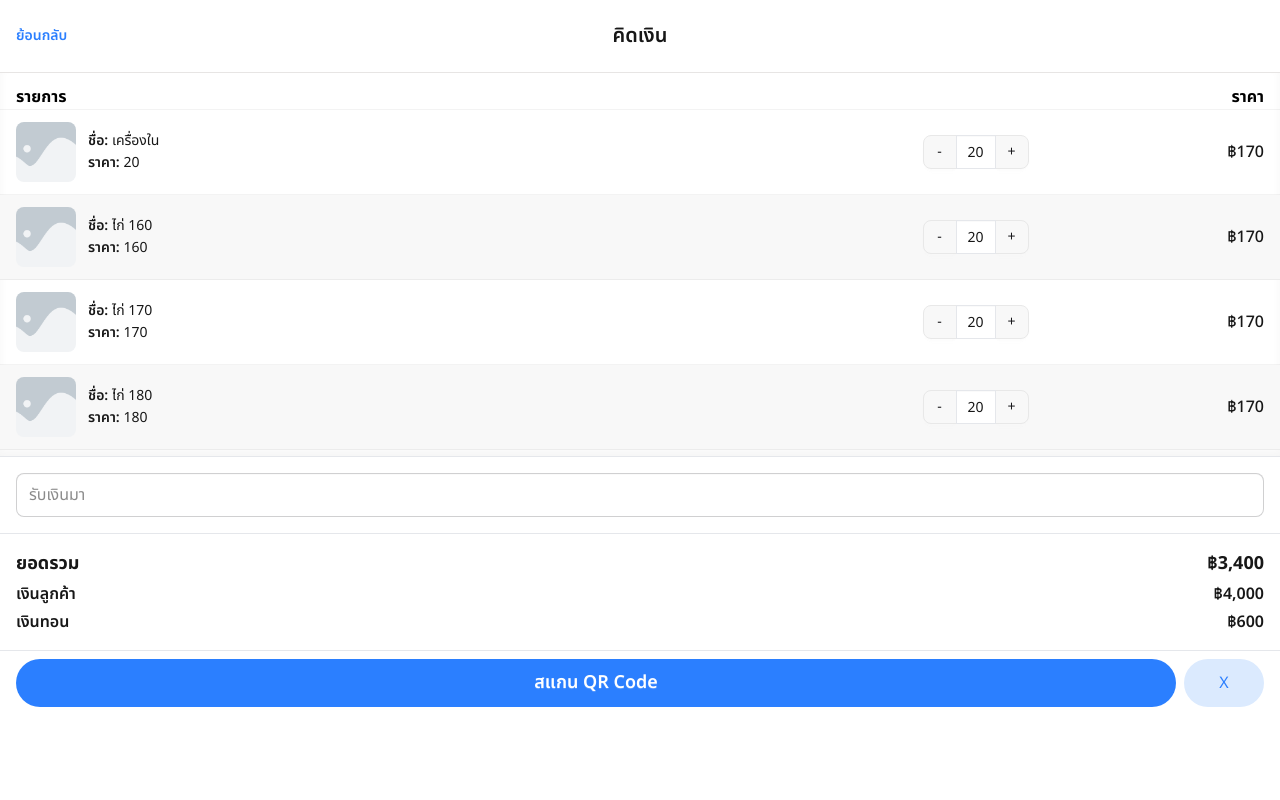
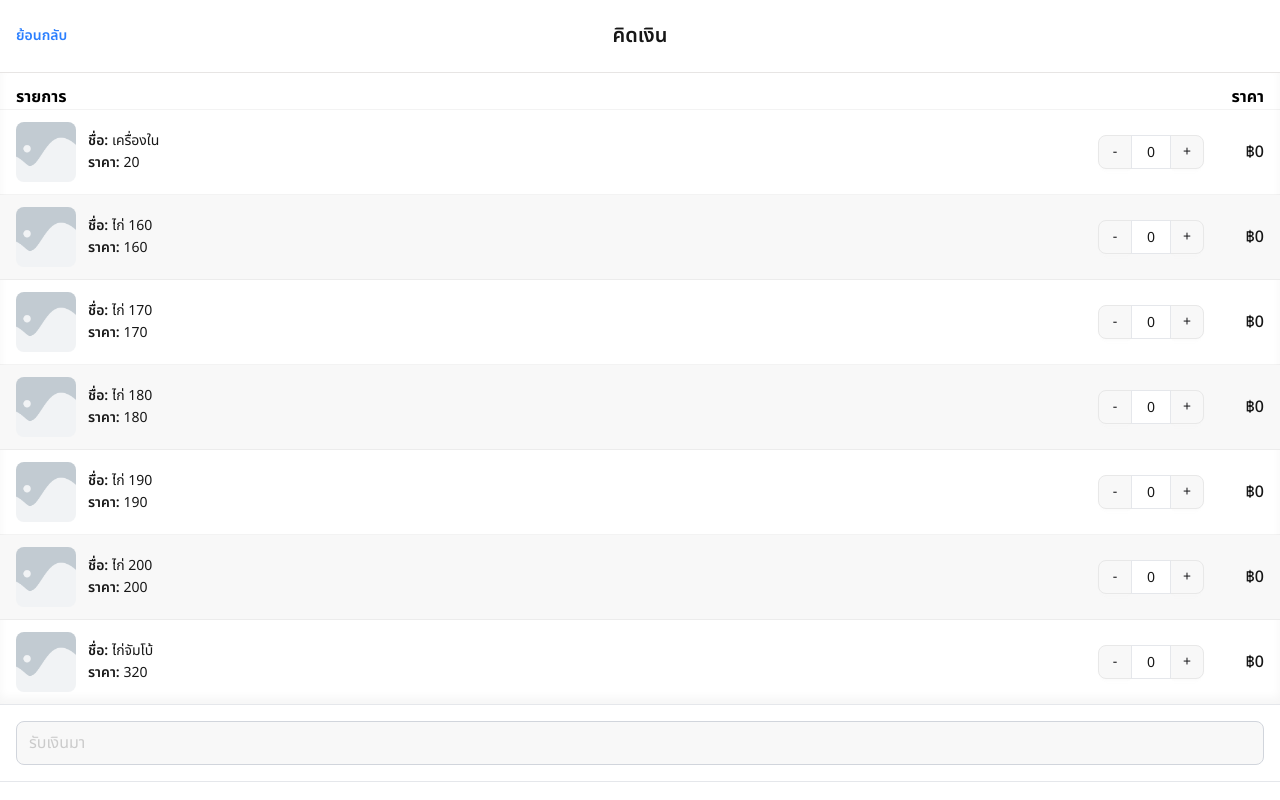
Before and after one commit to entsrkk/addkaithai-crs, a Next.js app: page /calculate in a window 1280 px wide. Shown: the top 800 px of the page. Built offline with nearby package versions, Linux system fonts and the light colour scheme.

Commit message:
add ProductRow component and refactor Calculatepage for improved product display and quantity handling

```diff
--- a/src/app/calculate/page.tsx
+++ b/src/app/calculate/page.tsx
@@ -1,9 +1,11 @@
 "use client";
 import Link from "next/link";
 import React, { useEffect, useState } from "react";
+import ProductRow from "../components/ProductRow";
+import { get } from "http";
 
 interface Product {
-  id: number;
+  product_id: number;
   product_name: string;
   product_price: number;
   product_image?: string;
@@ -11,6 +13,8 @@ interface Product {
 
 const Calculatepage = () => {
   const [products, setProducts] = useState<Product[]>([]);
+  const [quantity, setQuantity] = useState<{ [key: number]: number }>({});
+  const [getMoney, setGetMoney] = useState<number>(0);
 
   useEffect(() => {
     const fetchData = async () => {
@@ -26,63 +30,52 @@ const Calculatepage = () => {
     fetchData();
   }, []);
 
+    const handleIncrease = (productId: number) => {
+    setQuantity((prev) => ({
+      ...prev,
+      [productId]: (prev[productId] || 0) + 1,
+    }));
+  };
+
+  const handleDecrease = (productId: number) => {
+    setQuantity((prev) => ({
+      ...prev,
+      [productId]: Math.max((prev[productId] || 0) - 1, 0),
+    }));
+  };
+
+  const total = products.reduce((total, product) => {
+    const productQuantity = quantity[product.product_id] || 0;
+    return total + product.product_price * productQuantity;
+  }, 0);
+
+  const customerChange = Math.max(getMoney - total, 0);
+
+  const reset = () => {
+    setQuantity({});
+    setGetMoney(0);
+  }
+
   return (
     <div>
-      <div className="h-96 overflow-y-scroll border-b border-gray-200 shadow-inset-bottom-sm">
+      <div className="h-fit overflow-y-scroll border-b border-gray-200 shadow-inset-bottom-sm">
         <table className="table table-zebra">
           <thead>
             <tr className="border-b-0 text-base">
-              <th className="pb-0 text-black">รายการ</th>
-              <th className="pb-0 font-medium"></th>
-              <th className="pb-0 text-end text-black">ราคา</th>
+              <th className="pr-0 pb-0 text-black">รายการ</th>
+              <th className="pb-0 px-0 font-medium"></th>
+              <th className="w-[76px] pb-0 pl-0 text-end text-black">ราคา</th>
             </tr>
           </thead>
           <tbody>
             {products.map((product) => (
-              <tr key={product.id} className="border-0">
-                <th>
-                  <div className="flex items-center gap-3">
-                    <div className="w-15 h-15">
-                      <img
-                        src={
-                          product.product_image ||
-                          "/images/placeholder-image.png"
-                        }
-                        alt={product.product_name}
-                        className="rounded-lg object-cover w-full h-full"
-                      />
-                    </div>
-                    <div>
-                      <p className="font-semibold">
-                        ชื่อ:{" "}
-                        <span className="font-normal">
-                          {product.product_name}
-                        </span>
-                      </p>
-                      <p className="font-semibold">
-                        ราคา:{" "}
-                        <span className="font-normal">
-                          {product.product_price}
-                        </span>
-                      </p>
-                    </div>
-                  </div>
-                </th>
-                <td className="text-end px-0">
-                  <div className="join">
-                    <button className="btn join-item w-8 h-8.5">-</button>
-                    <input
-                      className="input join-item w-10 h-8.5 p-0 border-gray-200 text-center"
-                      value={20}
-                      readOnly
-                    />
-                    <button className="btn join-item w-8 h-8.5">+</button>
-                  </div>
-                </td>
-                <td className="text-end">
-                  <p className="font-medium text-base">฿170</p>
-                </td>
-              </tr>
+              <ProductRow
+                key={product.product_id}
+                product={product}
+                quantity={quantity}
+                handleIncrease={handleIncrease}
+                handleDecrease={handleDecrease}
+              />
             ))}
           </tbody>
         </table>
@@ -91,22 +84,32 @@ const Calculatepage = () => {
         <div className="w-full p-4 border-b border-gray-200">
           <input
             type="number"
-            className="input rounded-lg w-full h-11"
+            inputMode="numeric"
+            className="input rounded-lg w-full h-11 border-gray-300 outline-0 ring-0 focus:border-gray-400 duration-300 ease-in-out"
             placeholder="รับเงินมา"
+            value={getMoney === 0 ? "" : getMoney}
+            onChange={(e) => setGetMoney(Number(e.target.value))}
+            disabled={total === 0}
           />
         </div>
-        <div className="w-full p-4 border-b border-gray-200 space-y-1">
+        <div className="w-full p-4 border-b border-gray-200 space-y-2">
           <div className="flex justify-between">
             <p className="font-bold text-lg">ยอดรวม</p>
-            <p className="font-bold text-lg">฿3,400</p>
+            <p className="font-bold text-lg">
+              ฿{total.toLocaleString("th-TH")}
+            </p>
           </div>
           <div className="flex justify-between">
             <p className="font-semibold text-base">เงินลูกค้า</p>
-            <p className="font-semibold text-base">฿4,000</p>
+            <p className="font-semibold text-base">
+              ฿{getMoney.toLocaleString("th-TH")}
+            </p>
           </div>
           <div className="flex justify-between">
             <p className="font-semibold text-base">เงินทอน</p>
-            <p className="font-semibold text-base">฿600</p>
+            <p className="font-semibold text-base">
+              ฿{total == 0 ? 0 : customerChange.toLocaleString("th-TH")}
+            </p>
           </div>
         </div>
       </div>
@@ -120,7 +123,7 @@ const Calculatepage = () => {
           </Link>
         </div>
         <div>
-          <button className="btn btn-ghost btn-lg w-20 rounded-full border0 bg-blue-100 text-blue-500">
+          <button className="btn btn-ghost btn-lg w-20 rounded-full border-0 bg-blue-100 text-blue-500" onClick={reset}>
             X
           </button>
         </div>
--- /dev/null
+++ b/src/app/components/ProductRow.tsx
@@ -0,0 +1,77 @@
+"use client";
+import React from "react";
+
+interface ProductRowProps {
+  product: {
+    product_id: number;
+    product_name: string;
+    product_price: number;
+    product_image?: string;
+  };
+
+  quantity: { [key: number]: number };
+  handleIncrease: (productId: number) => void;
+  handleDecrease: (productId: number) => void;
+}
+
+const ProductRow: React.FC<ProductRowProps> = ({
+  product,
+  quantity,
+  handleIncrease,
+  handleDecrease,
+}) => {
+  const subTotalByID =
+    product.product_price * (quantity[product.product_id] || 0);
+
+  return (
+    <tr key={product.product_id} className="border-0">
+      <td className="pr-0">
+        <div className="flex items-center gap-3">
+          <div className="w-15 h-15">
+            <img
+              src={product.product_image || "/images/placeholder-image.png"}
+              alt={product.product_name}
+              className="rounded-lg object-cover w-full h-full"
+            />
+          </div>
+          <div>
+            <p className="font-semibold">
+              ชื่อ: <span className="font-normal">{product.product_name}</span>
+            </p>
+            <p className="font-semibold">
+              ราคา: <span className="font-normal">{product.product_price}</span>
+            </p>
+          </div>
+        </div>
+      </td>
+      <td className="text-end px-0">
+        <div className="join">
+          <button
+            className="btn join-item w-8 h-8.5"
+            onClick={() => handleDecrease(product.product_id)}
+          >
+            -
+          </button>
+          <input
+            className="input join-item w-10 h-8.5 p-0 border ring-0 border-gray-200 bg-white outline-0 text-center"
+            value={quantity[product.product_id] || 0}
+            readOnly
+          />
+          <button
+            className="btn join-item w-8 h-8.5"
+            onClick={() => handleIncrease(product.product_id)}
+          >
+            +
+          </button>
+        </div>
+      </td>
+      <td className="text-end pl-0">
+        <p className="font-medium text-base">
+          ฿{subTotalByID.toLocaleString("th-TH")}
+        </p>
+      </td>
+    </tr>
+  );
+};
+
+export default ProductRow;
```
